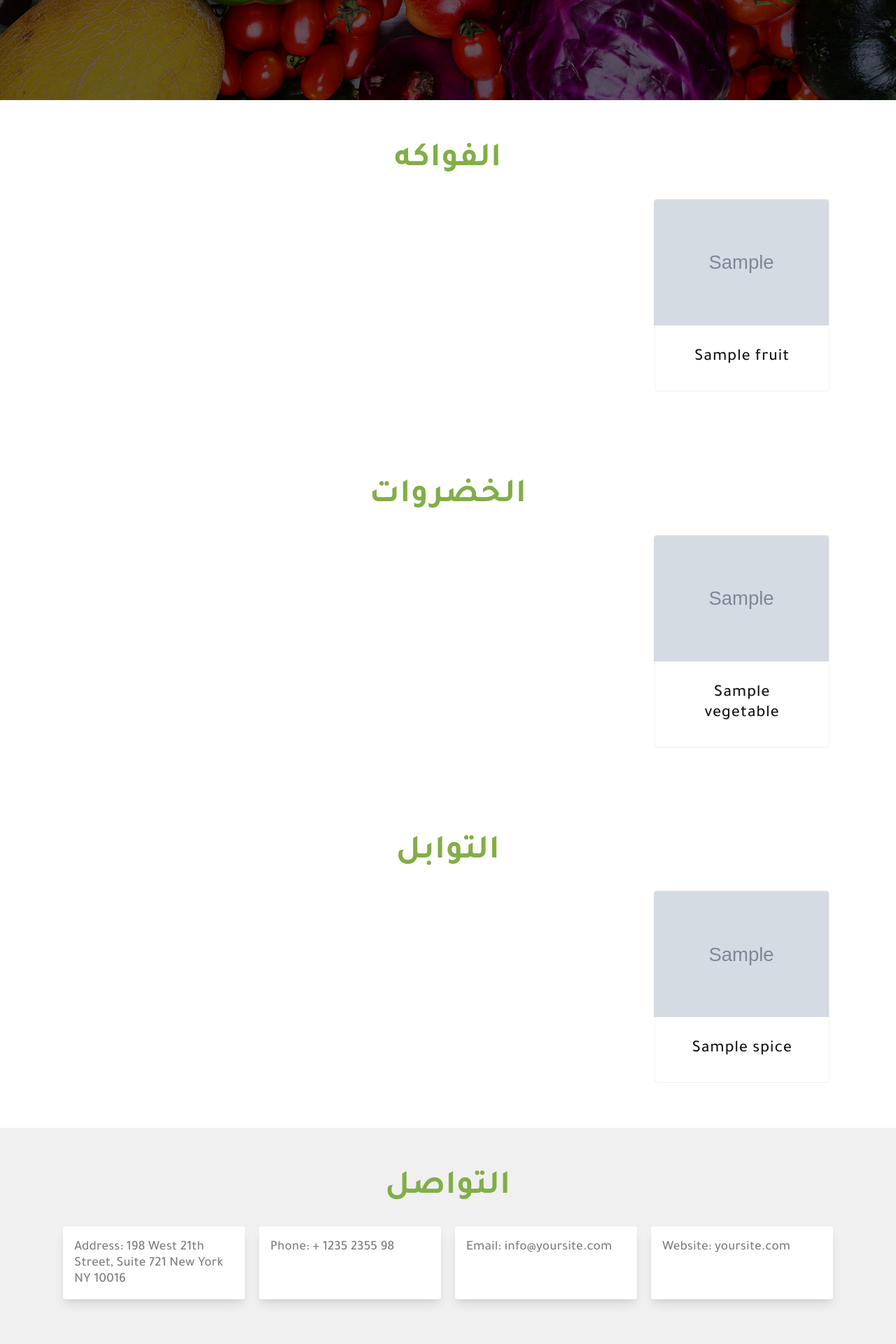
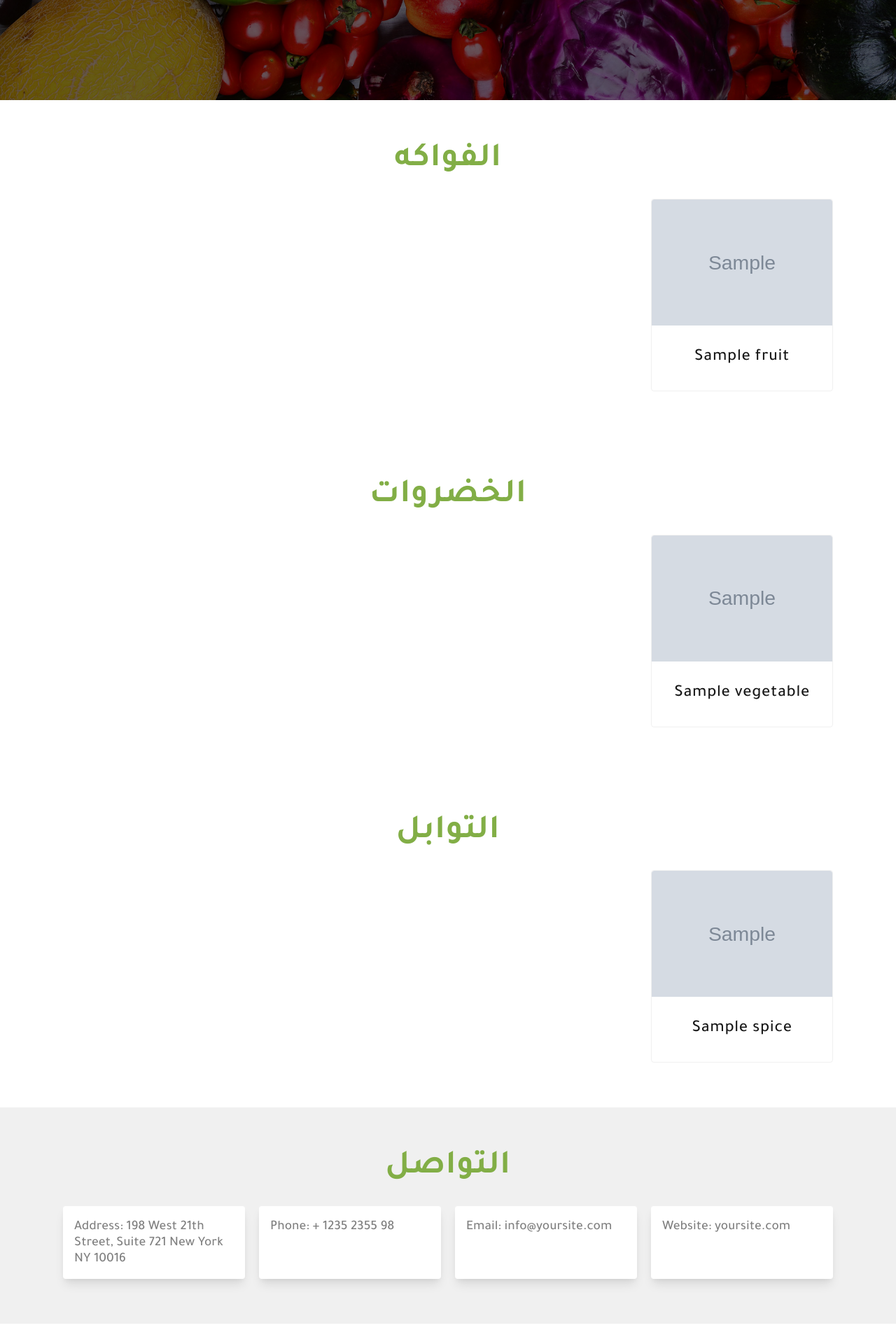
Before and after one commit to Momen-2/El-Wafaa-Website, a Django app: template base/templates/base/home.html in a window 1280 px wide. Shown: the part 657-2577 px from the top of the page at 70% size. After the commit the page ends 2548 px from the top, so only its background shows below. Run offline with Django 3.2, Linux system fonts and the light colour scheme; the template is opened without the code that fills it: most values are stand-ins (such as "Sample title", 1, 10 or a date in 2020); grey boxes marked "Sample" are stand-in pictures.

Commit message:
Solve an issue with the design

```diff
--- a/static/css/style.css
+++ b/static/css/style.css
@@ -328,7 +328,7 @@ section h2 {
   border-radius: var(--border-radius);
   border: 1px solid var(--color-3);
   transition: var(--transition);
-  width: 250px;
+  width: 100%;
 }
 .products .product:hover {
   box-shadow: var(--shadow-4);
@@ -336,7 +336,6 @@ section h2 {
 .products .product .image {
   border-radius: var(--border-radius) var(--border-radius) 0 0;
   height: 180px;
-  width: 250px;
 }
 .products .product .product-info {
   padding: 0 1em;
```
